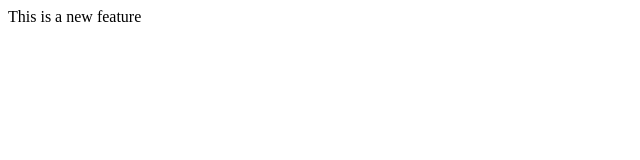
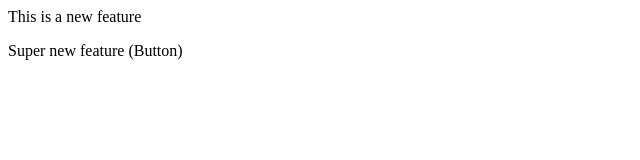
Before and after one commit to notsuperhero/localrepo, a plain HTML site: page index.html in a window 1280 px wide. Shown: the whole page, without its empty margins (0-640 px from the left). Drawn offline with Linux system fonts and the light colour scheme.

Commit message:
Add Button

```diff
--- a/index.html
+++ b/index.html
@@ -1 +1,2 @@
 <p>This is a new feature</p>
+<p>Super new feature (Button)</p>
```
